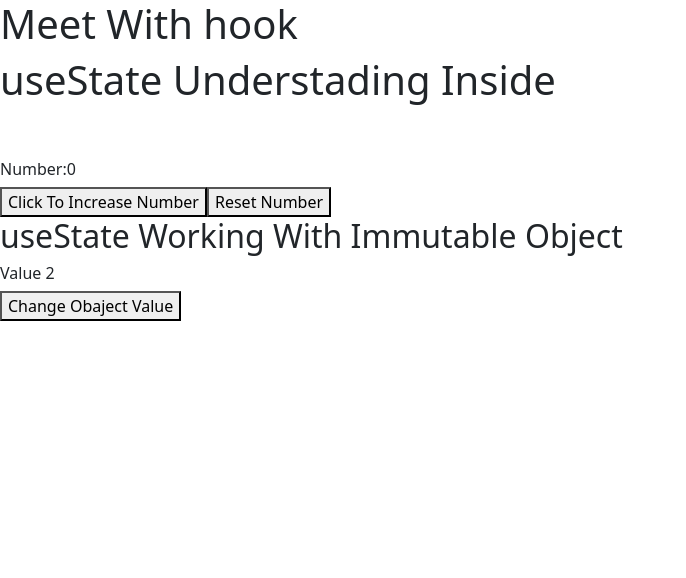
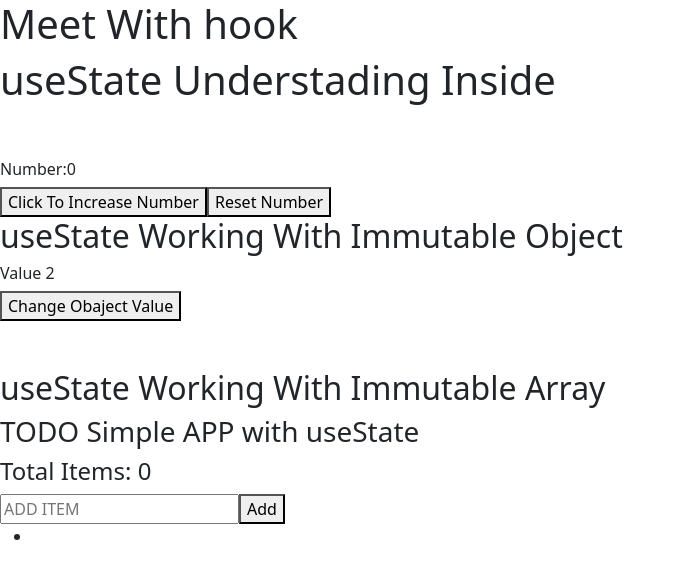
Before and after one commit to RazelRaz/Meet-with-react-hooks, a React (Vite) app: page / in a window 1280 px wide. Shown: the top 578 px of the page, without its empty margins (0-686 px from the left). Built offline with nearby package versions, Linux system fonts and the light colour scheme.

Commit message:
simple todo with useState

```diff
--- a/src/App.jsx
+++ b/src/App.jsx
@@ -4,8 +4,8 @@
 // import UseRefWorkingWithInput from "./components/UseRefWorkingWithInput"
 // import UserefAttributeValue from "./components/UserefAttributeValue"
 // import UserefInnerText from "./components/UserefInnerText"
-
-import UseRefWorkingWithCSS from "./components/UseRefWorkingWithCSS"
+// import UseRefWorkingWithCSS from "./components/UseRefWorkingWithCSS"
+import UseStateImmutableArray from "./components/UseStateImmutableArray"
 import UseStateUnderstadingInside from "./components/UseStateUnderstadingInside"
 import UseStateImmutableObject from "./components/useStateImmutableObject"
 
@@ -23,7 +23,7 @@ function App() {
       <CachingExpensiveComputation></CachingExpensiveComputation> */}
       <UseStateUnderstadingInside></UseStateUnderstadingInside>
       <UseStateImmutableObject></UseStateImmutableObject>
-
+      <UseStateImmutableArray></UseStateImmutableArray>
     </>
   )
 }
--- /dev/null
+++ b/src/components/UseStateImmutableArray.jsx
@@ -0,0 +1,45 @@
+import { useState } from "react";
+
+
+const UseStateImmutableArray = () => {
+
+    const [list, setList] = useState([]);
+    const [item, setItem] = useState("");
+
+    const addToList = () => {
+        list.push(item)
+        setList([...list])
+    }
+
+    const removeItem = (key) => {
+        list.splice(key, 1)
+        setList([...list])
+    }
+
+    return (
+        <div>
+            <br /><br />
+            <h2>useState Working With Immutable Array</h2>
+            <h3>TODO Simple APP with useState</h3>
+
+            <h4>Total Items: {list.length}</h4>
+            <input onChange={(e) => setItem(e.target.value)} type="text" placeholder='ADD ITEM' />
+            <button onClick={addToList}>Add</button>
+            <br />
+
+            <ul>
+                {
+                    list.length !== 0 ? (
+                        list.map((element, key) => {
+                            return(
+                                <li className={key}>{element} <button onClick={() => {removeItem(key)}}>Delete</button></li>
+                            )
+                        })
+                    ) : (<li></li>)
+                }
+            </ul>
+        </div>
+    );
+};
+
+export default UseStateImmutableArray;
```
Also changed, not shown: src/components/UseStateImmutableObject.jsx (line endings or trailing spaces).
